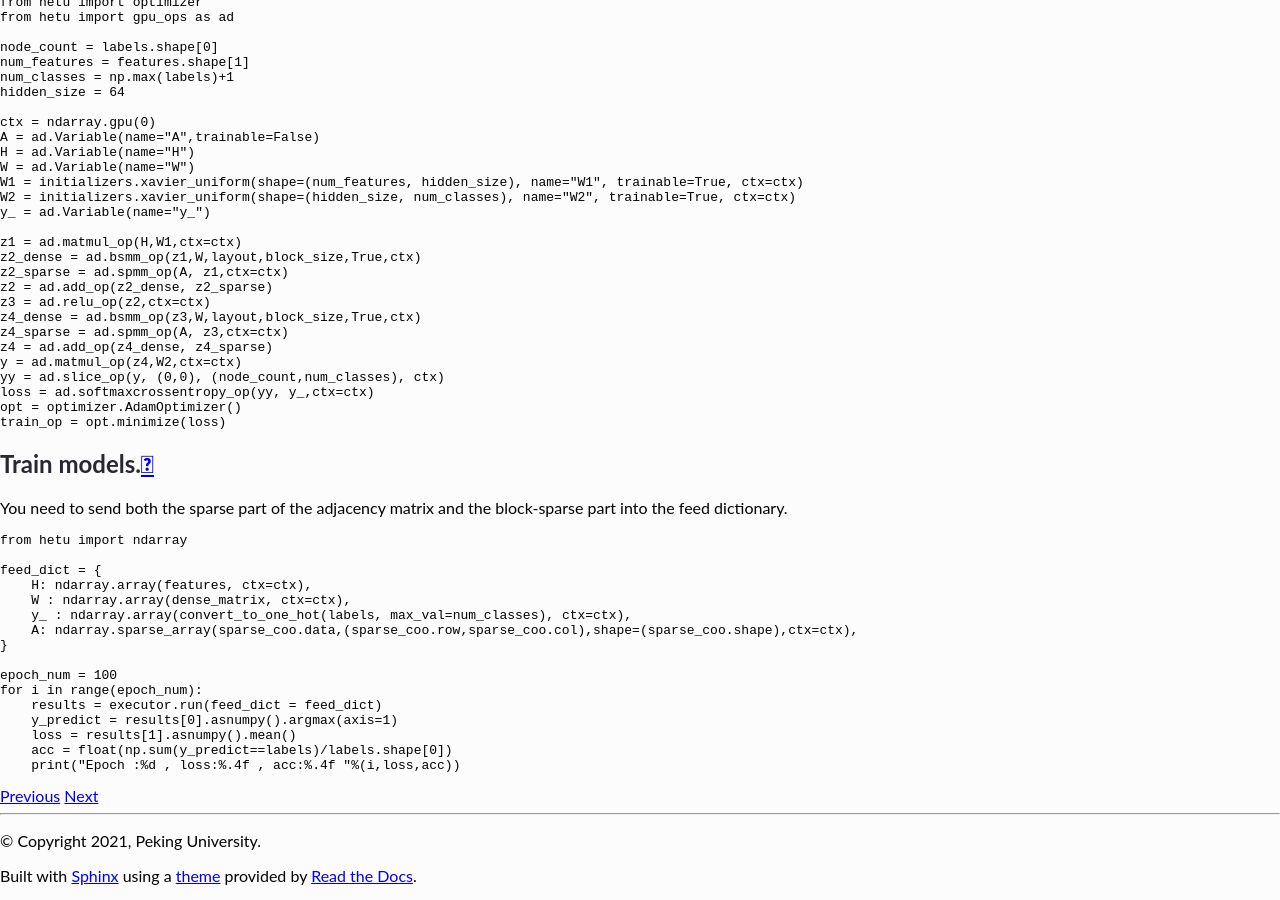
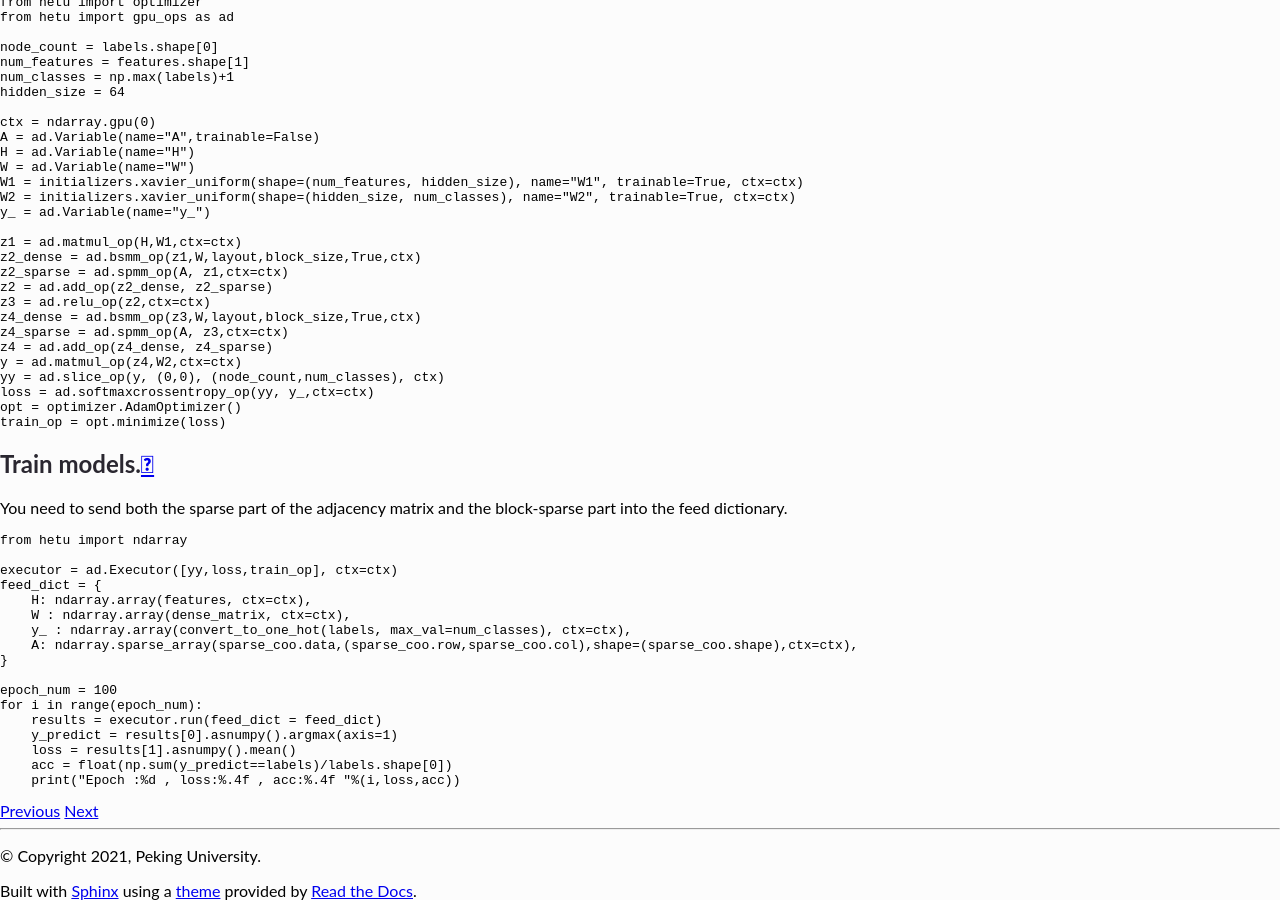
Before and after one commit to njw1123/Hetu_doc, a Sphinx documentation site: the page built from source/Features/content5.md, in a window 1280 px wide and 900 px high, scrolled down 4142 px. Built offline with Sphinx 7.4.7 and the Read the Docs theme 2.0.0, drawn with Linux system fonts in a browser that asks for light colours.

Commit message:
Update content5.md

````diff
--- a/source/Features/content5.md
+++ b/source/Features/content5.md
@@ -171,6 +171,7 @@ You need to send both the sparse part of the adjacency matrix and the block-spar
 ```python
 from hetu import ndarray
 
+executor = ad.Executor([yy,loss,train_op], ctx=ctx)
 feed_dict = {
     H: ndarray.array(features, ctx=ctx),
     W : ndarray.array(dense_matrix, ctx=ctx),
````
